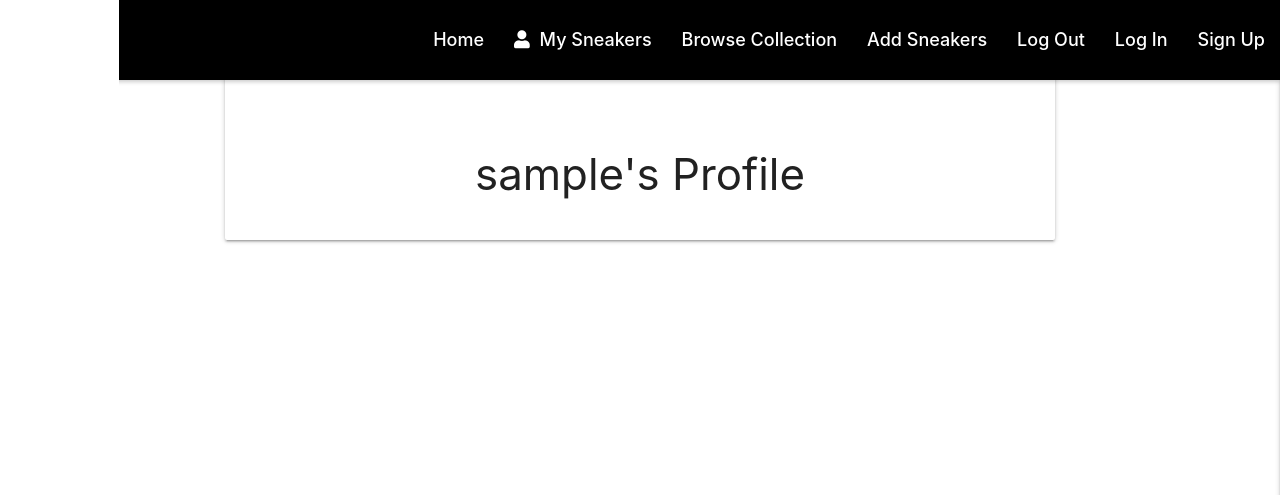
After one commit to Code-Institute-Submissions/sneakerfans-ms3, a Flask app: page /profile/1 in a window 1280 px wide. The commit adds this page. Shown: the top 495 px of the page. Run offline with Flask 2, Linux system fonts and the light colour scheme; the visitor is signed in with stand-in values (Sample User, id 1); a database or web service that is not in the repository returns one stand-in record (values such as "Sample title"); some libraries are stand-ins or nearby versions.

Commit message:
Add session user profile function in app.py and link to nav bar in base.html

```diff
--- a/app.py
+++ b/app.py
@@ -50,6 +50,7 @@ def sign_up():
         # put the new user into 'session' cookie
         session["user"] = request.form.get("username").lower()
         flash("Registration Successful!")
+        return redirect(url_for("profile", username=session["user"]))
     return render_template("sign-up.html")
 
 
@@ -66,8 +67,10 @@ def login():
             if check_password_hash(
                 existing_user["password"], request.form.get("password")):
                     session["user"] = request.form.get("username").lower()
-                    flash(
-                        "Welcome back, {}".format(request.form.get("username")))
+                    flash("Welcome back, {}".format(
+                        request.form.get("username")))
+                    return redirect(url_for(
+                        "profile", username=session["user"]))
             else:
                 # Password does not match
                 flash("Incorrect password and/or username")
@@ -81,6 +84,14 @@ def login():
     return render_template("login.html")
 
 
+@app.route("/profile/<username>", methods=["GET", "POST"])
+def profile(username):
+    # Retrieve active username from database
+    username = mongo.db.users.find_one(
+        {"username": session["user"]})["username"]
+    return render_template("profile.html", username=username)
+
+
 if __name__ == "__main__":
     app.run(host=os.environ.get("IP"),
             port=int(os.environ.get("PORT")),
--- a/templates/base.html
+++ b/templates/base.html
@@ -27,7 +27,7 @@
                     <a href="#" data-target="mobile-demo" class="sidenav-trigger right"><i class="fas fa-bars"></i></a>
                     <ul class="right hide-on-med-and-down">
                         <li><a href="{{ url_for('get_sneakers') }}">Home</a></li>
-                        <li><a href="#"><i class="fas fa-user"></i> My Sneakers</a></li>
+                        <li><a href="{{ url_for('profile', username=session['user']) }}"><i class="fas fa-user"></i> My Sneakers</a></li>
                         <li><a href="#">Browse Collection</a></li>
                         <li><a href="#">Add Sneakers</a></li>
                         <li><a href="#">Log Out</a></li>
@@ -42,7 +42,7 @@
 		<ul class="sidenav" id="mobile-demo">
             <li><h4 class="center-align">SNEAKERFANS</h4></li>
             <li><a href="{{ url_for('get_sneakers') }}">Home</a></li>
-            <li><a href="#">My Sneakers</a></li>
+            <li><a href="{{ url_for('profile', username=session['user']) }}">My Sneakers</a></li>
             <li><a href="#">Browse Collection</a></li>
             <li><a href="#">Add Sneakers</a></li>
             <li><a href="#">Log Out</a></li>
--- /dev/null
+++ b/templates/profile.html
@@ -0,0 +1,14 @@
+{% extends "base.html" %}
+{% block content %}
+
+<div class="row">
+    <div class="col s12 m8 offset-m2">
+        <div class="card-panel">
+            <h3 class="center-align">
+                {{ username }}'s Profile
+            </h3>
+        </div>
+    </div>
+</div>
+
+{% endblock %}
```
